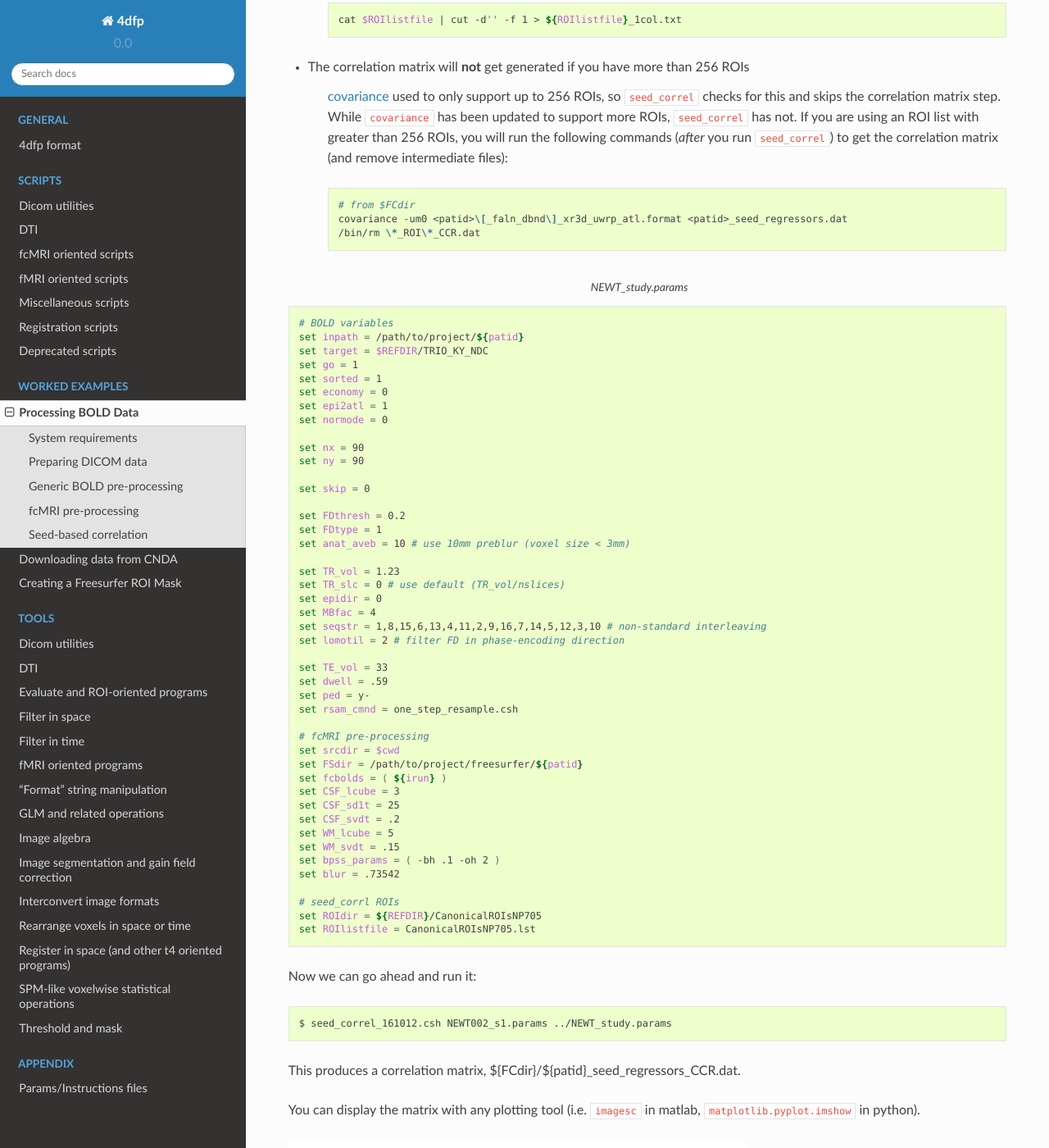
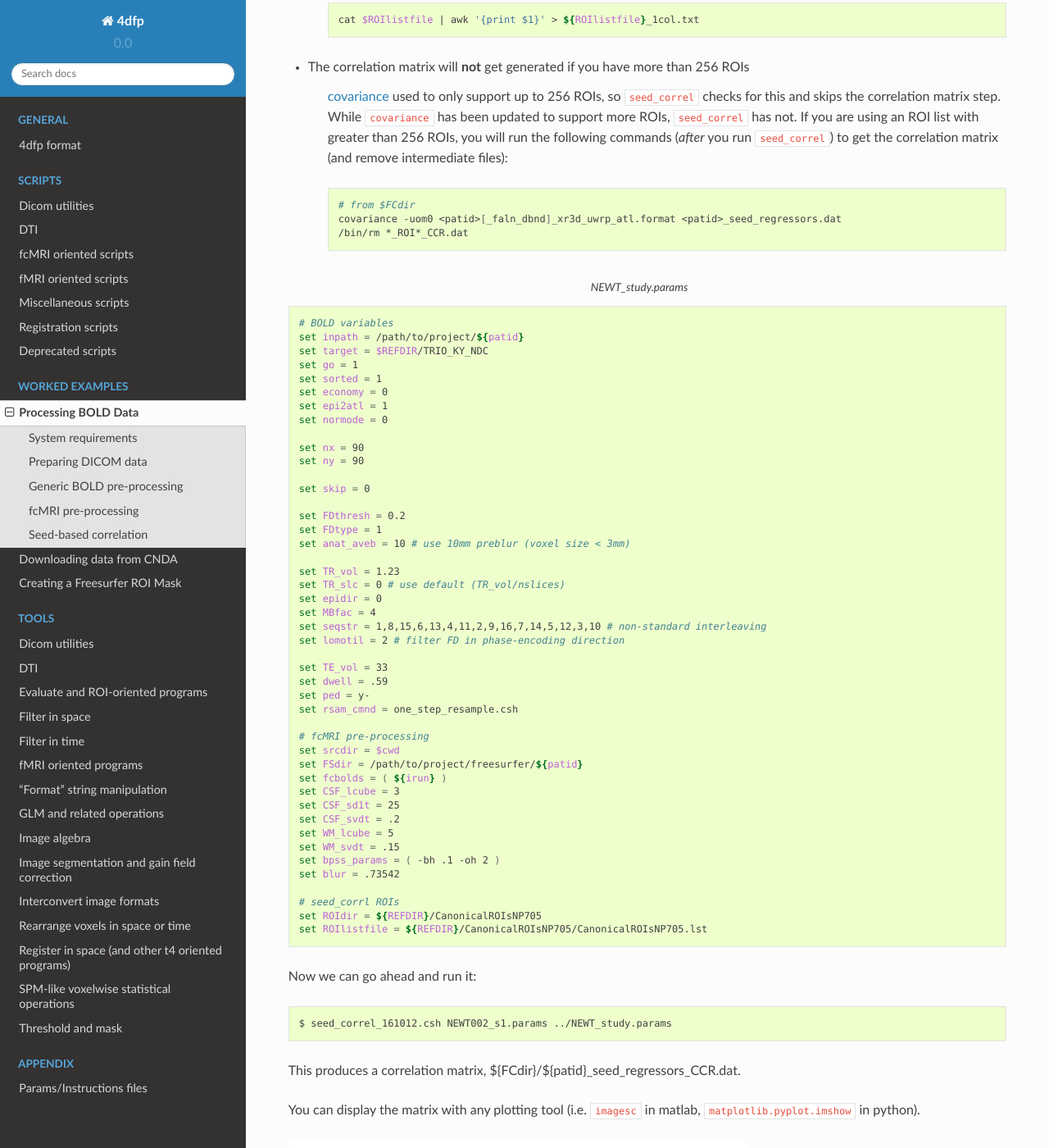
Before and after one commit to BlackHershey/4dfp-docs, a Sphinx documentation site: the page built from docs/examples/bold-example.rst, in a window 1280 px wide and 1400 px high, scrolled down 9653 px. Shown: the whole window at 82% size. Built offline with Sphinx 7.4.7 and the Read the Docs theme 2.0.0, drawn with Linux system fonts in a browser that asks for light colours.

Commit message:
fixed formatting/typos in seed_correl example

```diff
--- a/docs/examples/bold-example.rst
+++ b/docs/examples/bold-example.rst
@@ -455,7 +455,7 @@ BigBrain305), but there are a few things to be aware of:
 
     .. code-block:: csh
 
-        cat $ROIlistfile | cut -d'' -f 1 > ${ROIlistfile}_1col.txt
+        cat $ROIlistfile | awk '{print $1}' > ${ROIlistfile}_1col.txt
 
 * The correlation matrix will **not** get generated if you have more than 256 ROIs
 
@@ -467,8 +467,8 @@ BigBrain305), but there are a few things to be aware of:
     .. code-block:: csh
 
         # from $FCdir
-        covariance -um0 <patid>\[_faln_dbnd\]_xr3d_uwrp_atl.format <patid>_seed_regressors.dat
-        /bin/rm \*_ROI\*_CCR.dat
+        covariance -uom0 <patid>[_faln_dbnd]_xr3d_uwrp_atl.format <patid>_seed_regressors.dat
+        /bin/rm *_ROI*_CCR.dat
 
 
 .. code-block:: csh
@@ -518,7 +518,7 @@ BigBrain305), but there are a few things to be aware of:
 
     # seed_corrl ROIs
     set ROIdir = ${REFDIR}/CanonicalROIsNP705
-    set ROIlistfile = CanonicalROIsNP705.lst
+    set ROIlistfile = ${REFDIR}/CanonicalROIsNP705/CanonicalROIsNP705.lst
 
 Now we can go ahead and run it::
 
```
